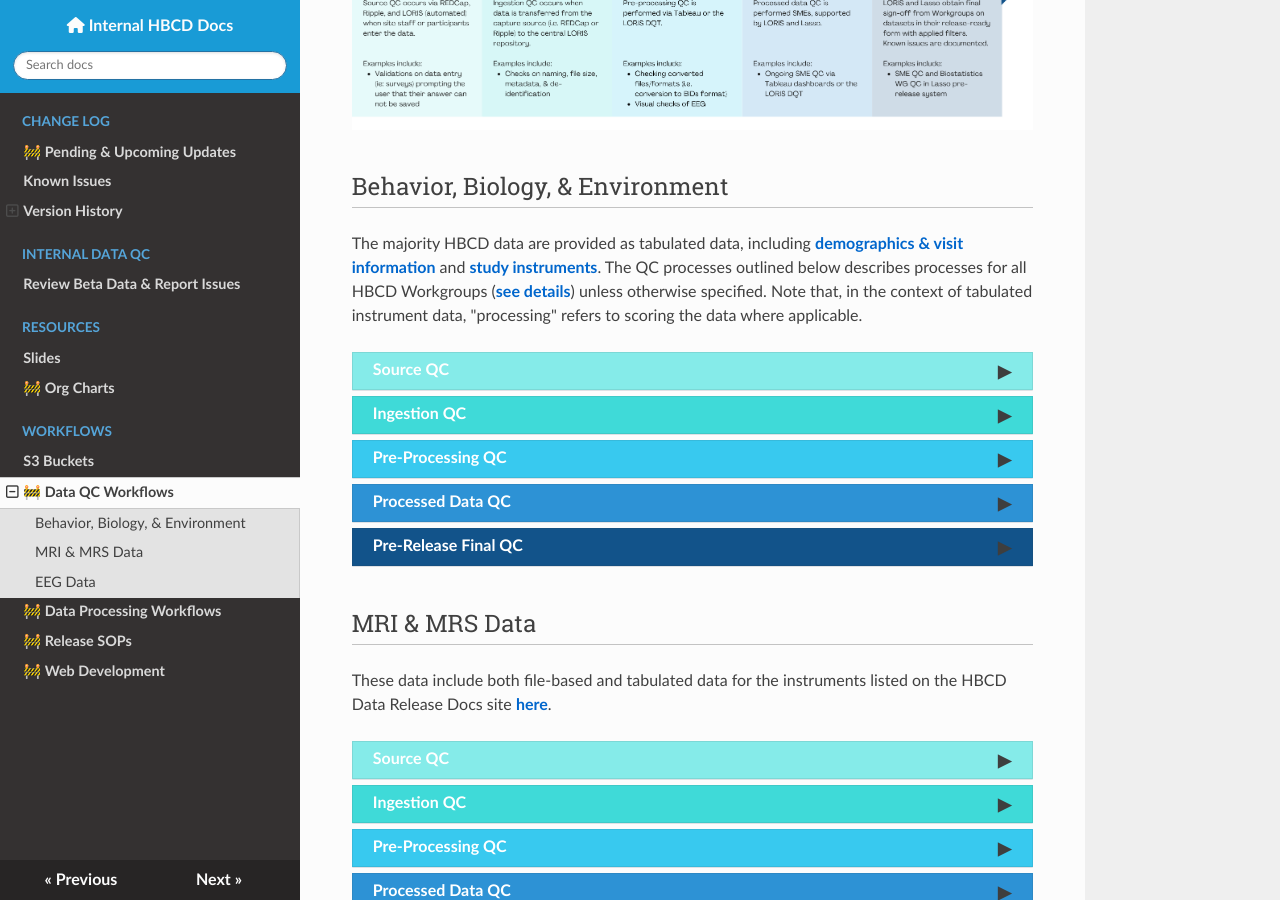
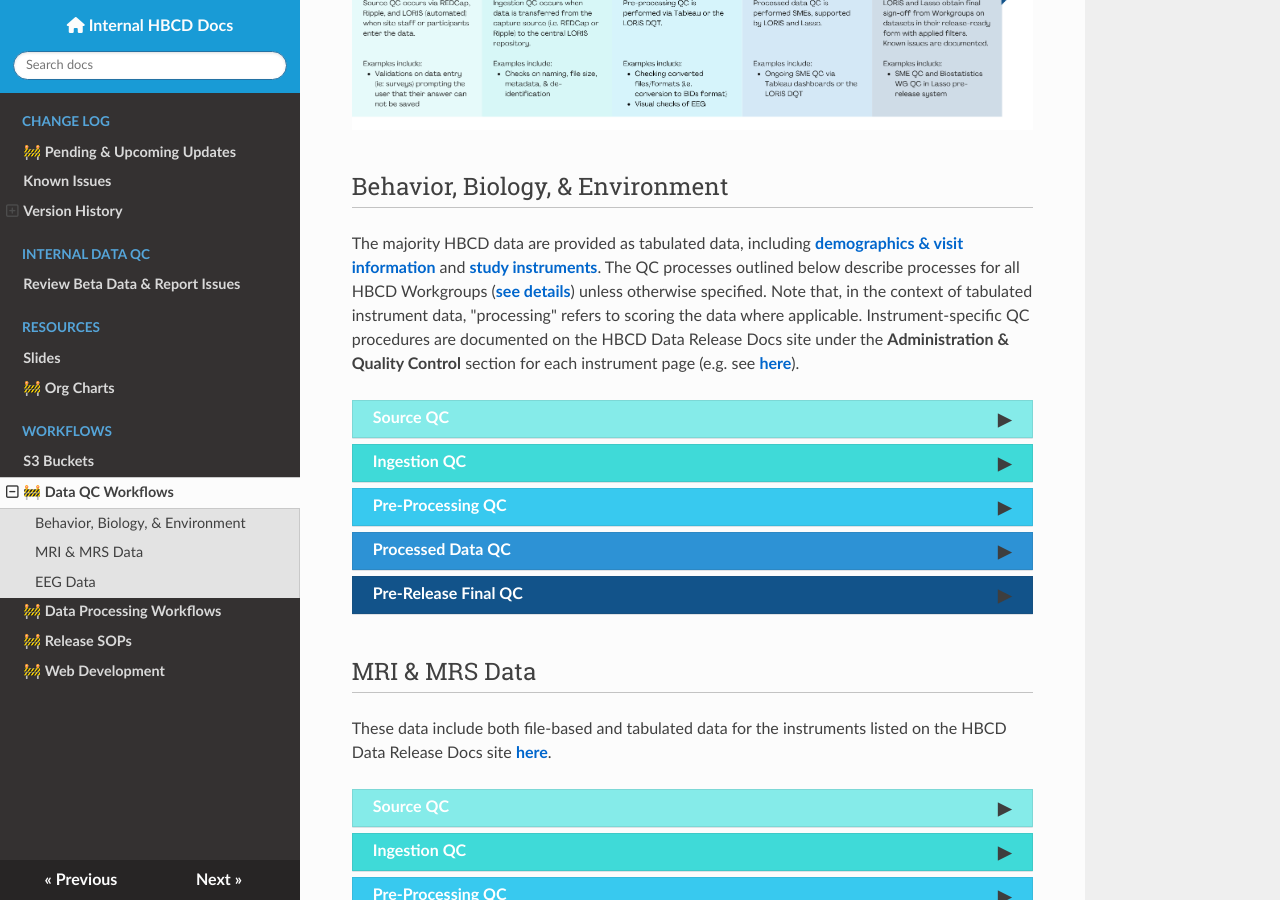
Before and after one commit to DCAN-Labs/hbcd-docs-internal, an MkDocs documentation site: the page built from docs/workflows/qc.md, in a window 1280 px wide and 900 px high, scrolled down 343 px. Built offline with MkDocs 1.6.1, drawn with Linux system fonts in a browser that asks for light colours; nearby versions of some CDN libraries.

Commit message:
add example of instrument-specific QC section

```diff
--- a/docs/workflows/qc.md
+++ b/docs/workflows/qc.md
@@ -6,7 +6,7 @@ The following outlines the 5 stages of QC performed for all study data:
 
 ## Behavior, Biology, & Environment
 
-The majority HBCD data are provided as tabulated data, including [demographics & visit information](https://docs.hbcdstudy.org/latest/instruments/#demo) and [study instruments](https://docs.hbcdstudy.org/latest/instruments/#behavior-biology-environment). The QC processes outlined below describes processes for all HBCD Workgroups ([see details](https://hbcdstudy.org/workgroups-and-committees/)) unless otherwise specified. Note that, in the context of tabulated instrument data, "processing" refers to scoring the data where applicable.
+The majority HBCD data are provided as tabulated data, including [demographics & visit information](https://docs.hbcdstudy.org/latest/instruments/#demo) and [study instruments](https://docs.hbcdstudy.org/latest/instruments/#behavior-biology-environment). The QC processes outlined below describe processes for all HBCD Workgroups ([see details](https://hbcdstudy.org/workgroups-and-committees/)) unless otherwise specified. Note that, in the context of tabulated instrument data, "processing" refers to scoring the data where applicable. Instrument-specific QC procedures are documented on the HBCD Data Release Docs site under the <strong>Administration & Quality Control</strong> section for each instrument page (e.g. see <a href="https://docs.hbcdstudy.org/latest/instruments/bcgi/ecpromis/#administration-quality-control">here</a>).
 
 <div id="source-pheno" class="source-banner" onclick="toggleCollapse(this)">
   <span class="text-with-link">
```
